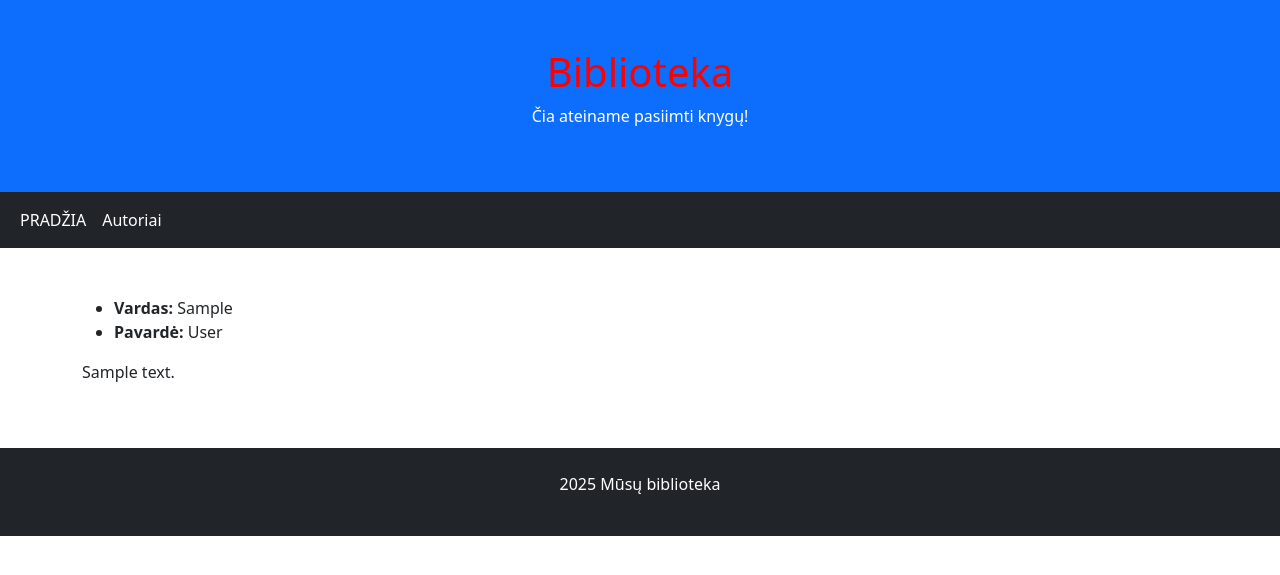
After one commit to DonatasNoreika/library_20250818, a Django app: page /authors/1 in a window 1280 px wide. The commit adds this page. Shown: the top 575 px of the page. Run offline with Django 5.2, Linux system fonts and the light colour scheme; tables that the repository leaves empty hold one stand-in row (values such as "Sample post").

Commit message:
5: Paspaudus ant autoriaus, patenkama į jo išsamų aprašymą

```diff
--- a/mysite/library/models.py
+++ b/mysite/library/models.py
@@ -15,6 +15,7 @@ class Genre(models.Model):
 class Author(models.Model):
     first_name = models.CharField(verbose_name="First Name", max_length=100)
     last_name = models.CharField(verbose_name="Last Name", max_length=100)
+    description = models.TextField(verbose_name="Description", max_length=2000, null=True, blank=True)
 
     def display_books(self):
         return ", ".join(book.title for book in self.books.all())
--- /dev/null
+++ b/mysite/library/templates/author.html
@@ -0,0 +1,11 @@
+{% extends "base.html" %}
+
+{% block "title" %}Autorius{% endblock %}
+
+{% block "content" %}
+<ul>
+    <li><strong>Vardas: </strong>{{ author.first_name }}</li>
+    <li><strong>Pavardė: </strong>{{ author.last_name }}</li>
+</ul>
+<p>{{ author.description }}</p>
+{% endblock %}
--- a/mysite/library/templates/authors.html
+++ b/mysite/library/templates/authors.html
@@ -4,7 +4,7 @@
 
 {% block "content" %}
 {% for author in authors %}
-<p>{{ author.first_name }} {{ author.last_name }}</p>
+<p>{{ author.pk }} <a href="{% url 'author' author.pk %}">{{ author.first_name }} {{ author.last_name }}</a></p>
 <hr>
 {% endfor %}
 {% endblock %}
--- a/mysite/library/templates/base.html
+++ b/mysite/library/templates/base.html
@@ -22,6 +22,10 @@
             <li class="nav-item">
                 <a class="nav-link active" href="{% url 'index' %}">PRADŽIA</a>
             </li>
+            <li class="nav-item">
+                <a class="nav-link active" href="{% url 'authors' %}">Autoriai</a>
+            </li>
+
         </ul>
     </div>
 </nav>
--- a/mysite/library/urls.py
+++ b/mysite/library/urls.py
@@ -1,7 +1,8 @@
 from django.urls import path
-from .views import index, authors
+from .views import index, authors, author
 
 urlpatterns = [
     path('', index, name='index'),
     path('authors/', authors, name='authors'),
+    path('authors/<int:author_id>', author, name="author"),
 ]
--- a/mysite/library/views.py
+++ b/mysite/library/views.py
@@ -16,3 +16,10 @@ def authors(request):
         "authors": Author.objects.all(),
     }
     return render(request, template_name="authors.html", context=context)
+
+
+def author(request, author_id):
+    context = {
+        'author': Author.objects.get(pk=author_id),
+    }
+    return render(request, template_name="author.html", context=context)
```
